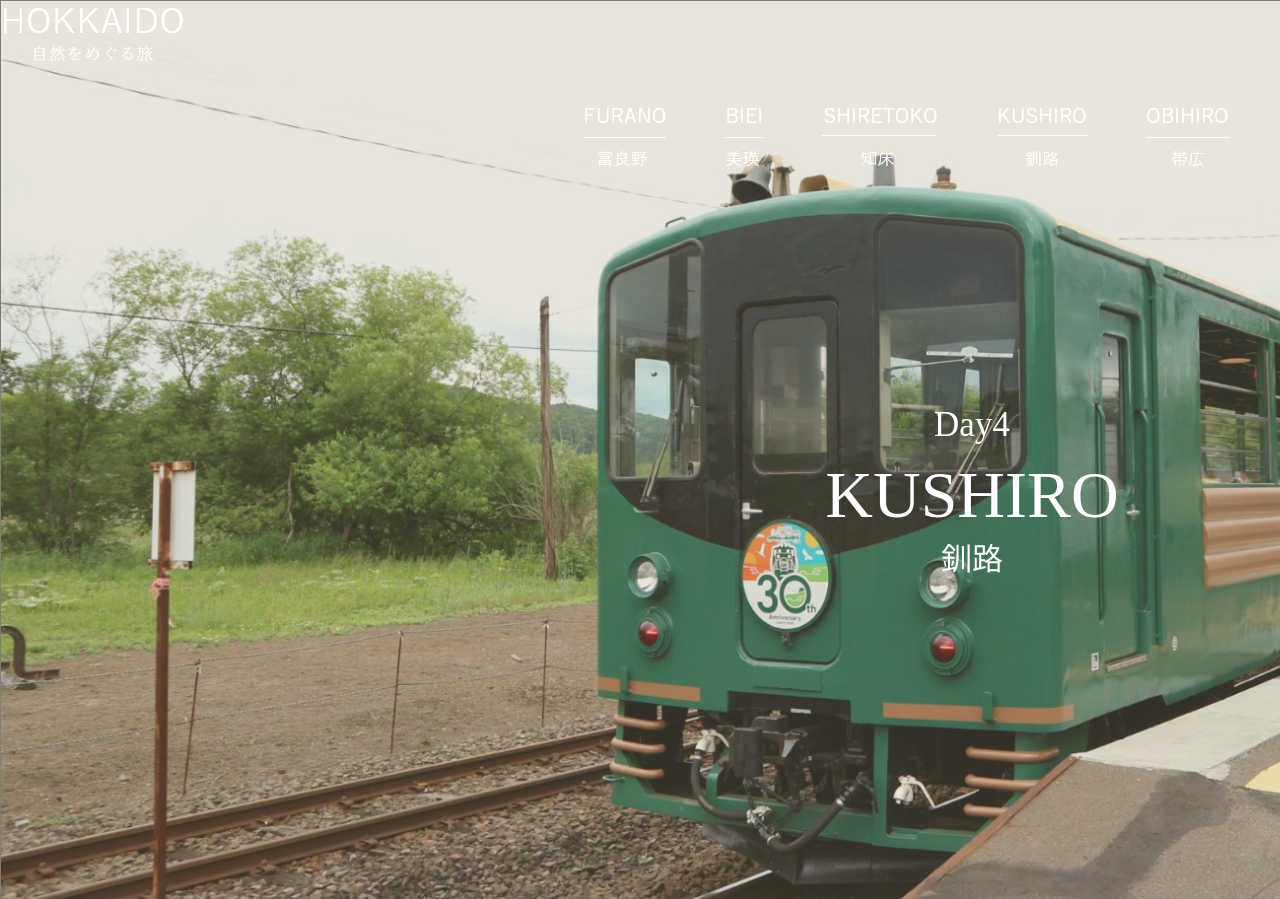
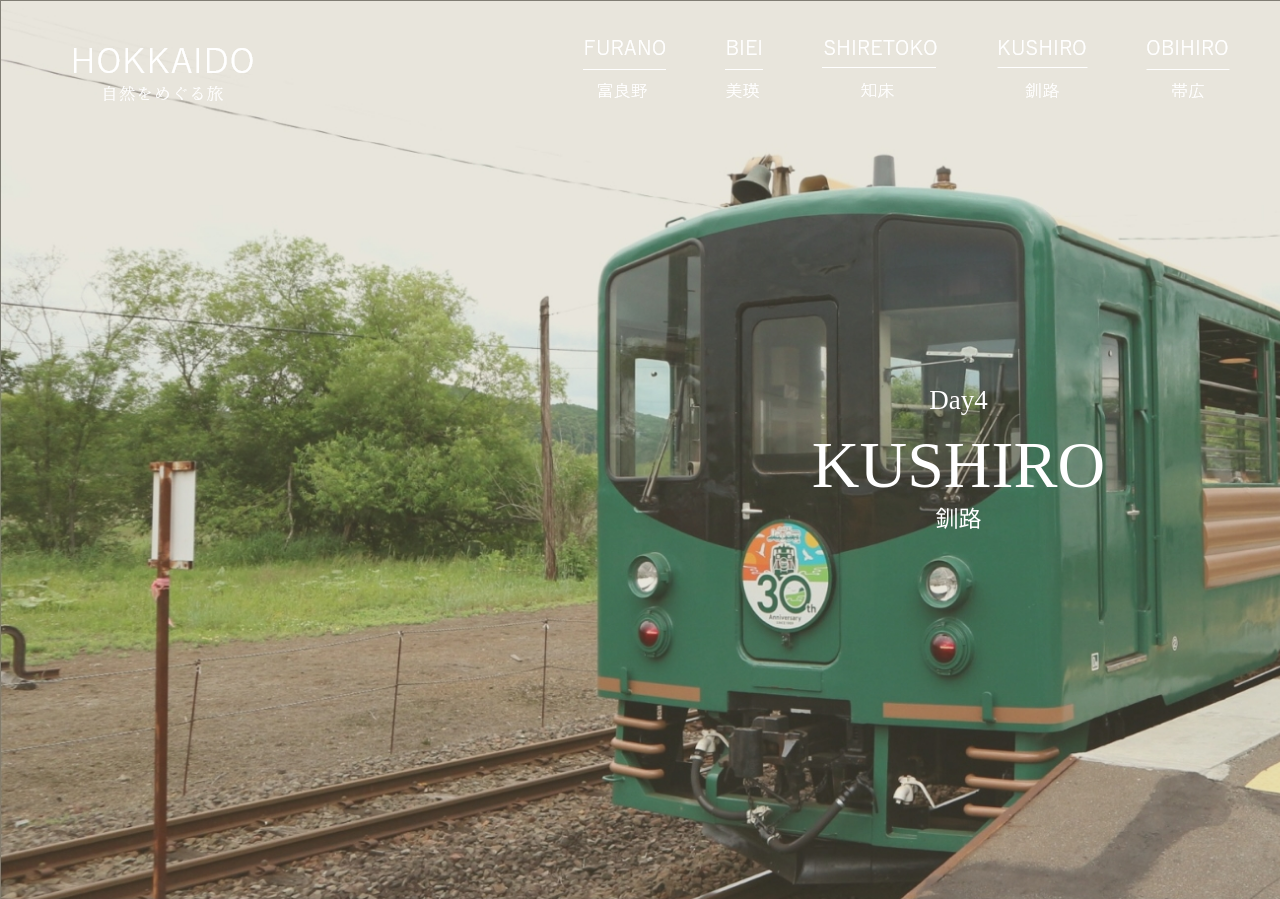
Before and after one commit to aknoh/aknoh.github.io, a plain HTML site: page kushiropage.html in a window 1280 px wide. Shown: the top 899 px of the page. Drawn offline with Linux system fonts and the light colour scheme; files whose address does not match are found by name.

Commit message:
Update kushiropage.css

```diff
--- a/kushiropage.css
+++ b/kushiropage.css
@@ -109,6 +109,11 @@ body{
   font-family:"游ゴシック";
 }
 
+header h1{
+  float: left;
+  padding:40px 0 0 70px;
+}
+
 nav{
   float:right;
   padding:35px 50px 0 0;
@@ -140,33 +145,35 @@ nav ul li :hover{
 
 /*タイトルの3行　これでいいのかわからない
     上下中央寄せあとで*/
+
 div#page-title{
-  width:324px;
+  width:297px;
   height:178px;
   position: absolute;
-  top: 400px ;
+  top: 380px ;
   left: 810px;
   color: white;
-  text-align: center;
   }
 
 p#day{
-  font-size:35px;
-  line-height: 50px;
+  font-size:27px;
+  line-height: 40px;
   text-align: center;
+  font-weight: 500;
 }
 
 div#page-title h1{
   font-size:66px;
   line-height: 90px;
   text-align: center;
-  font-weight: 500;
+  font-weight: 400;
 }
 
 p#japanese {
-  font-size:31px;
-  line-height: 40px;
+  font-size:23px;
+  line-height: 20px;
   text-align: center;
+  font-family: "游明朝";
 }
 
 .map{
@@ -364,8 +371,5 @@ a#btn-obihiro{
 
 
 footer{
-  width:100%;
-  height:50px;
-  background-color: #C5C5C5;
-  margin-top:100px
+
 }
```
